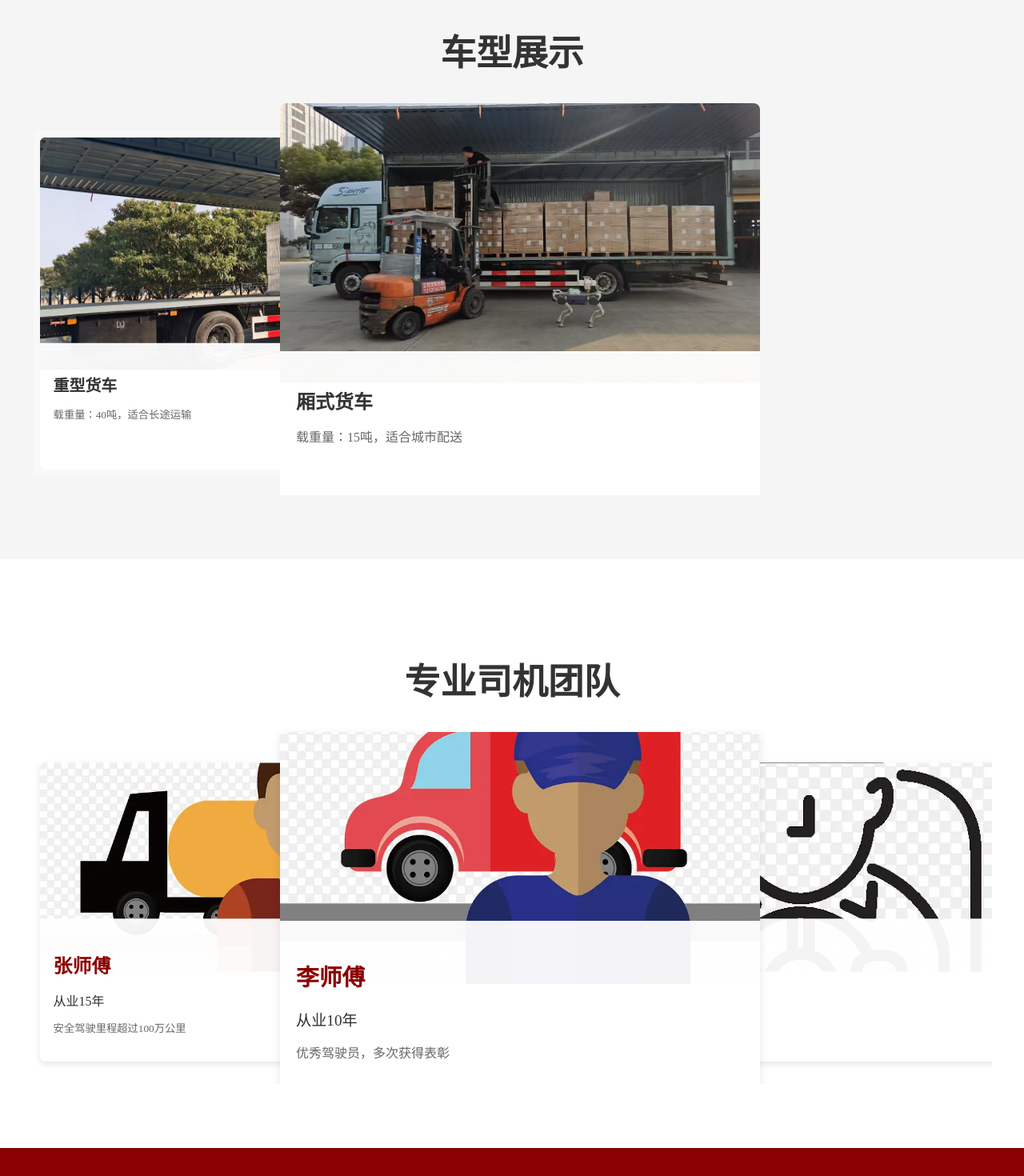
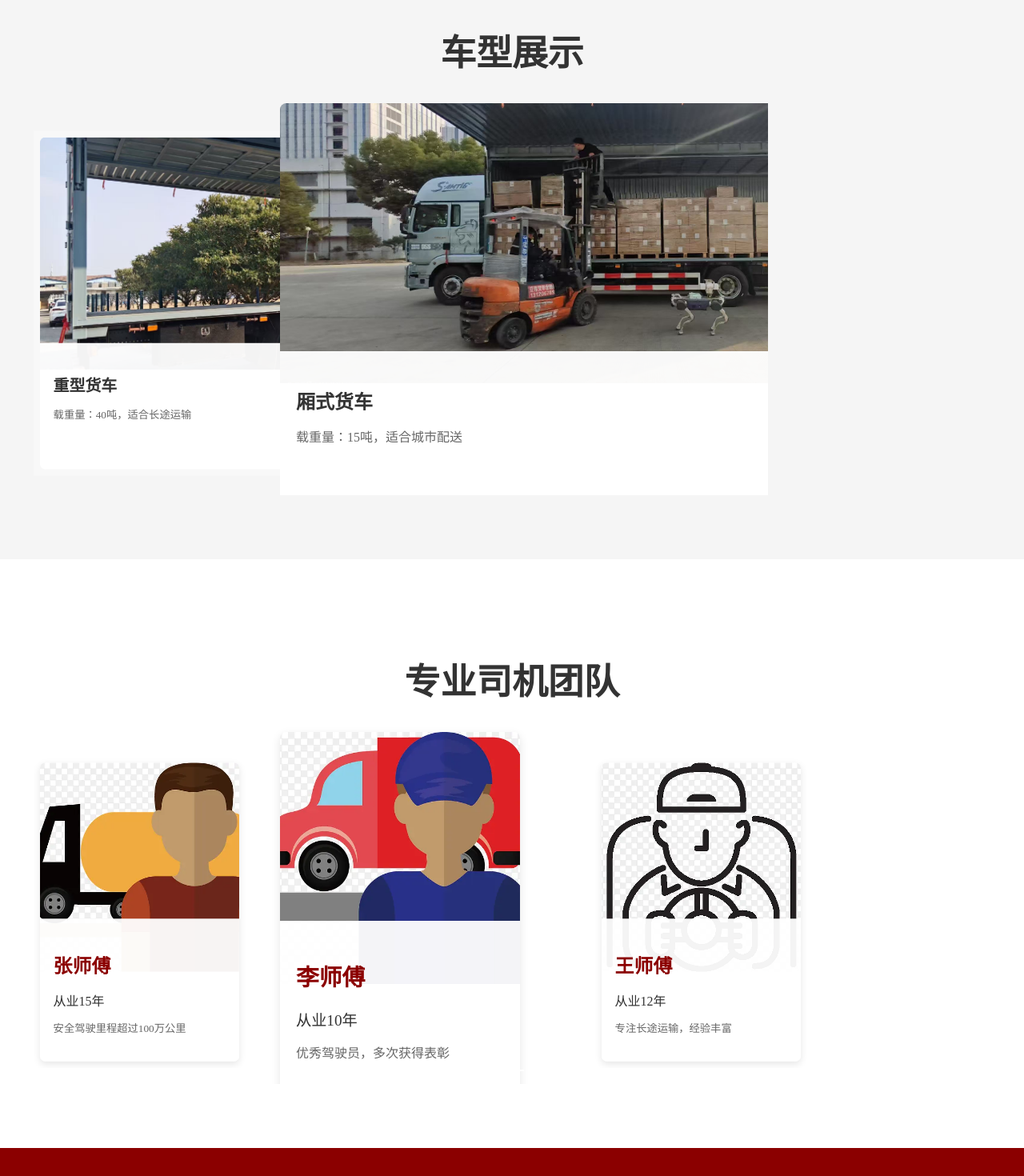
Before and after one commit to barry-wang-1/FengWuOfficial, a Vue app: page / in a window 1280 px wide. Shown: the part 1400-2870 px from the top of the page at 80% size. Built offline with nearby package versions, Linux system fonts and the light colour scheme.

Commit message:
feat: 车型展示和司机团队里的图片比例修改

```diff
--- a/src/components/Home/Home.css
+++ b/src/components/Home/Home.css
@@ -62,6 +62,71 @@
   padding: 20px;
 }
 
+.banner-carousel .banner-content h2 {
+  font-size: 2.5rem;
+  margin-bottom: 1rem;
+  text-shadow: 2px 2px 4px rgba(0, 0, 0, 0.5);
+}
+
+.banner-carousel .banner-content p {
+  font-size: 1.2rem;
+  text-shadow: 1px 1px 2px rgba(0, 0, 0, 0.5);
+}
+/* 车型展示样式 */
+#vehicles .vehicle-card {
+  height: 100%;
+  position: relative;
+  border-radius: 8px;
+  overflow: hidden;
+  background: #fff;
+  aspect-ratio: 16/9;
+}
+
+#vehicles .vehicle-image {
+  width: 100%;
+  height: 70%;
+}
+
+#vehicles :deep(.el-image__inner) {
+  width: 100%;
+  height: 100%;
+  object-fit: contain;
+}
+
+/* 司机团队样式 */
+#drivers .driver-card {
+  height: 100%;
+  position: relative;
+  border-radius: 8px;
+  overflow: hidden;
+  background: #fff;
+  box-shadow: 0 4px 12px rgba(0, 0, 0, 0.1);
+  aspect-ratio: 2/3;  /* 1:1.5的比例 */
+}
+
+#drivers .driver-image {
+  width: 100%;
+  height: 70%;
+}
+
+#drivers :deep(.el-image__inner) {
+  width: 100%;
+  height: 100%;
+  object-fit: contain;
+}
+
+/* 移动端响应式调整 */
+@media (max-width: 768px) {
+  #vehicles .vehicle-card,
+  #drivers .driver-card {
+    width: 100%;
+  }
+
+  #vehicles .el-carousel,
+  #drivers .el-carousel {
+    height: auto !important;
+  }
+}
 .banner-carousel .banner-content h2 {
   font-size: 2.5rem;
   margin-bottom: 1rem;
```
